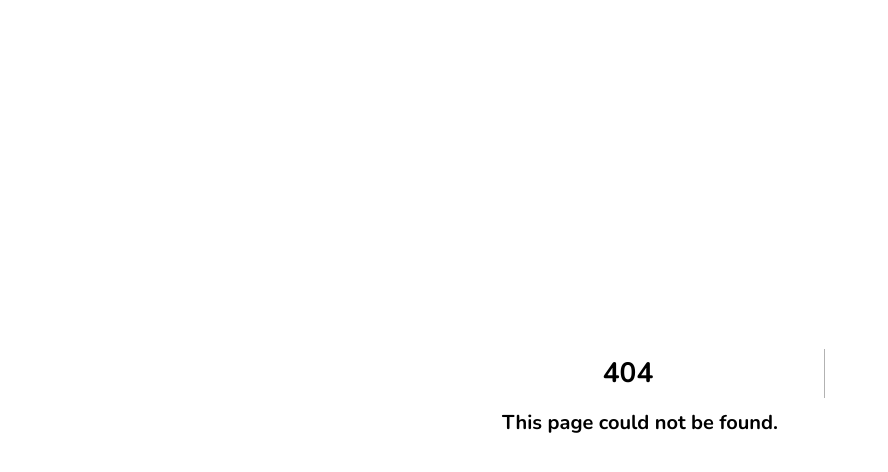
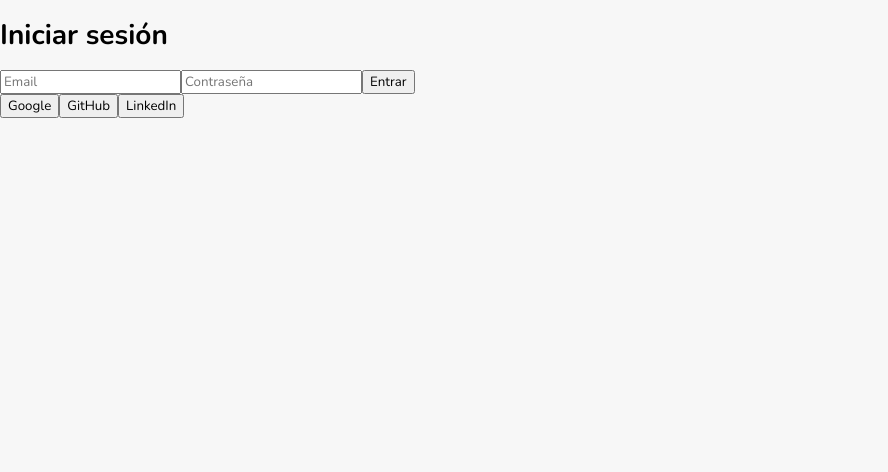
Before and after one commit to Mathiew82/curripulum, a Next.js app: page /auth/login in a window 1280 px wide. Before the commit this address had no page. Shown: the top 472 px of the page, without its empty margins (0-888 px from the left). Built offline with nearby package versions, Linux system fonts and the light colour scheme; no server answers.

Commit message:
feat: implement the authentication system with supabase

```diff
--- /dev/null
+++ b/app/auth/login/page.tsx
@@ -0,0 +1,5 @@
+import LoginForm from "../../../src/components/LoginForm/LoginForm";
+
+export default function LoginPage() {
+  return <LoginForm />;
+}
--- /dev/null
+++ b/src/components/LoginForm/LoginForm.tsx
@@ -0,0 +1,65 @@
+"use client";
+
+import { useState } from "react";
+import { createClient } from "@/utils/supabase/client";
+
+export default function LoginForm() {
+  const [email, setEmail] = useState("");
+  const [password, setPassword] = useState("");
+  const supabase = createClient();
+
+  const handleEmailLogin = async (e: React.FormEvent) => {
+    e.preventDefault();
+    const { error } = await supabase.auth.signInWithPassword({
+      email,
+      password,
+    });
+    if (error) alert(error.message);
+    else window.location.href = "/dashboard";
+  };
+
+  const handleSocialLogin = (provider: "google" | "github" | "linkedin") => {
+    supabase.auth.signInWithOAuth({
+      provider,
+      options: {
+        redirectTo: `${window.location.origin}/auth/callback`,
+      },
+    });
+  };
+
+  return (
+    <form onSubmit={handleEmailLogin} className="tu-clase-css">
+      <h1>Iniciar sesión</h1>
+
+      <input
+        type="email"
+        placeholder="Email"
+        value={email}
+        onChange={(e) => setEmail(e.target.value)}
+        className="tu-clase-css"
+      />
+
+      <input
+        type="password"
+        placeholder="Contraseña"
+        value={password}
+        onChange={(e) => setPassword(e.target.value)}
+        className="tu-clase-css"
+      />
+
+      <button type="submit">Entrar</button>
+
+      <div>
+        <button type="button" onClick={() => handleSocialLogin("google")}>
+          Google
+        </button>
+        <button type="button" onClick={() => handleSocialLogin("github")}>
+          GitHub
+        </button>
+        <button type="button" onClick={() => handleSocialLogin("linkedin")}>
+          LinkedIn
+        </button>
+      </div>
+    </form>
+  );
+}
```
Also changed, not shown: app/auth/callback/page.tsx (added, +19 -0 lines), app/dashboard/page.tsx (+36 -0 lines), package.json (+18 -18 lines).
